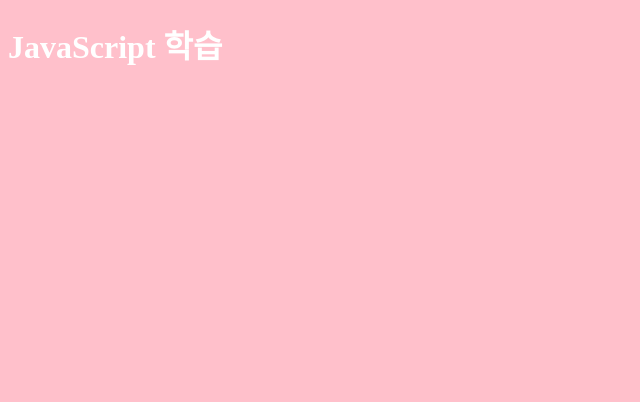
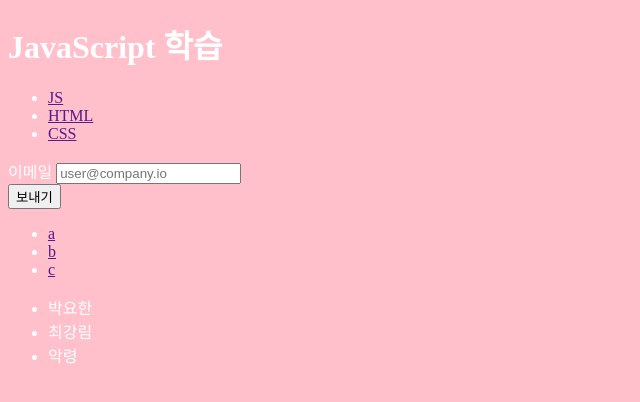
Before and after one commit to chajiiiii/learn-javascript, a plain HTML site: page index.html in a window 1280 px wide. Shown: the whole page, without its empty margins (0-640 px from the left). Drawn offline with Linux system fonts and the light colour scheme.

Commit message:
Web APIs & 실습

```diff
--- a/index.html
+++ b/index.html
@@ -35,9 +35,38 @@
     <!-- <script src="./learn/19-parameter-default-value.js"></script> -->
     <!-- <script src="./learn/20-toString-parseInt.js"></script> -->
     <!-- <script src="./learn/21-color-format-function.js"></script> -->
-    <script src="./learn/23-BOM-DOM.js"></script>
+    <!-- <script src="./learn/23-BOM-DOM.js"></script> -->
+    <script type="module" src="./learn/24-Document-object-model.js"></script>
   </head>
   <body>
-    <h1>JavaScript 학습</h1>
+    <div id="app">
+      <h1>JavaScript 학습</h1>
+
+      <ul lang="en-US">
+        <li class="item"><a href="">JS</a></li>
+        <li><a href="">HTML</a></li>
+        <li><a href="">CSS</a></li>
+      </ul>
+
+      <form>
+        <div>
+          <label for="useremail">이메일</label>
+          <input type="email" id="useremail" placeholder="user@company.io" />
+        </div>
+        <button type="submit">보내기</button>
+      </form>
+    </div>
+
+    <ul lang="en-US">
+      <li class="item"><a href="">a</a></li>
+      <li><a href="">b</a></li>
+      <li><a href="">c</a></li>
+    </ul>
+
+    <ul id="exorcist-characters">
+      <li class="character yo-han" data-type="hero">박요한</li>
+      <li class="character master-choi" data-type="master">최강림</li>
+      <li class="character villain-ghost" data-type="villain">악령</li>
+    </ul>
   </body>
 </html>
--- /dev/null
+++ b/learn/24-Document-object-model.js
@@ -0,0 +1,45 @@
+// ---------------------------------
+// DOM (문서 객체 모델)
+// - 문서 요소 선택(접근)하는 함수들 (Web APIs)
+
+console.log(document.getElementsByTagName("h1"));
+
+console.log(document.getElementById("useremail"));
+
+const emailInput = document.getElementById("useremail");
+console.log(emailInput);
+
+const elemendById = document.querySelector("#useremail");
+console.log(elemendById);
+
+const firstElementByClass = document.querySelector(".item");
+console.log(firstElementByClass);
+
+const allElementByTag = document.getElementsByTagName("li");
+console.log(allElementByTag);
+
+const app = document.getElementById("app");
+console.log(app);
+
+const appFirstListItem = app.querySelector("li.item");
+console.log(appFirstListItem);
+
+// -----------------------------------------
+// 실습
+
+// 1. id 속성으로 DOM 요소를 선택하여 콘솔 패널에 출력해봅니다.
+const list = document.getElementById("exorcist-characters");
+console.log(list);
+
+// 2. id 속성으로 선택한 DOM 요소에서 다음을 수행하세요.
+//     1. 태그 또는 클래스 이름, 속성 이름/값 등을 사용해 "박요한"을 선택해보세요.
+console.log(list.querySelector(".yo-han"));
+console.log(list.querySelector('[data-type="hero"]'));
+
+//     2. 태그 또는 클래스 이름, 속성 이름/값 등을 사용해 "최강림"을 선택해보세요.
+console.log(list.querySelector(".master-choi"));
+console.log(list.querySelector('[data-type="master"]'));
+
+//     3. 태그 또는 클래스 이름, 속성 이름/값 등을 사용해 "악령"을 선택해보세요.
+console.log(list.querySelector(".villain-ghost"));
+console.log(list.querySelector('[data-type="villain"]'));
```
